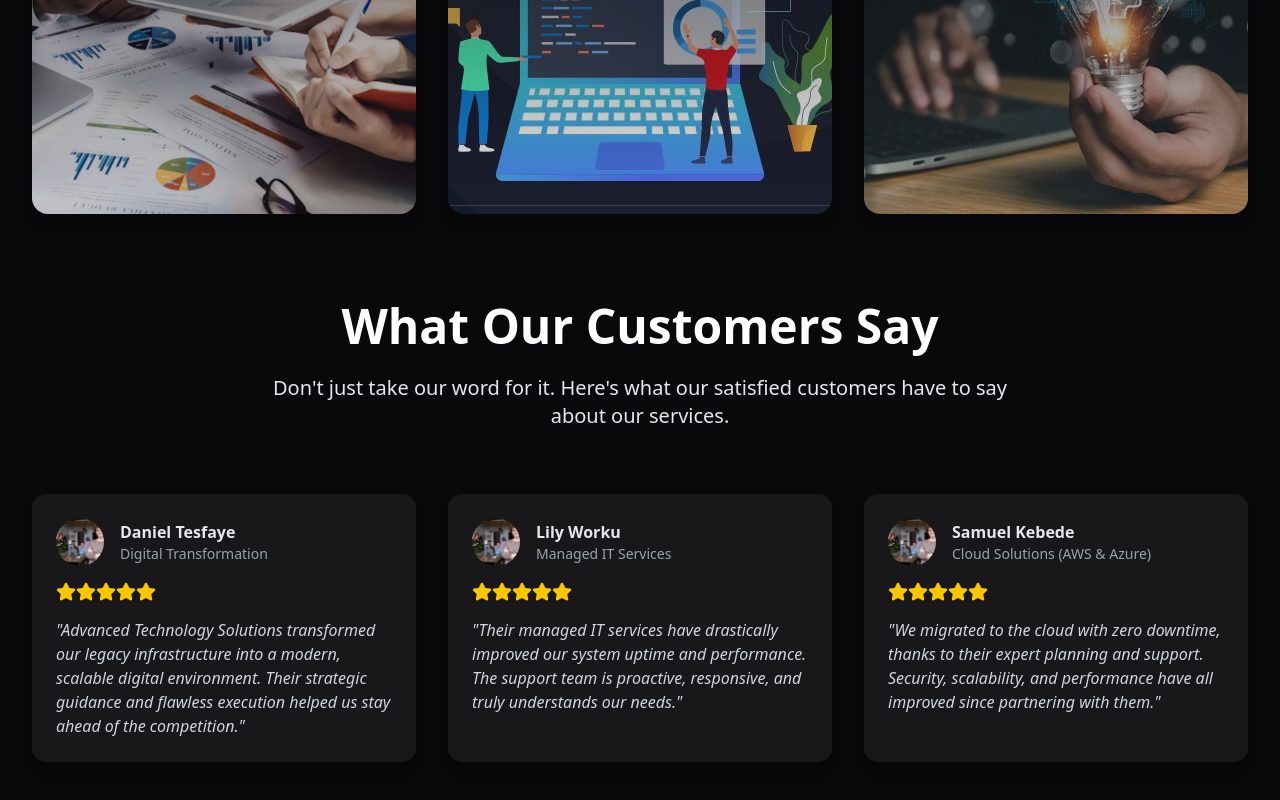
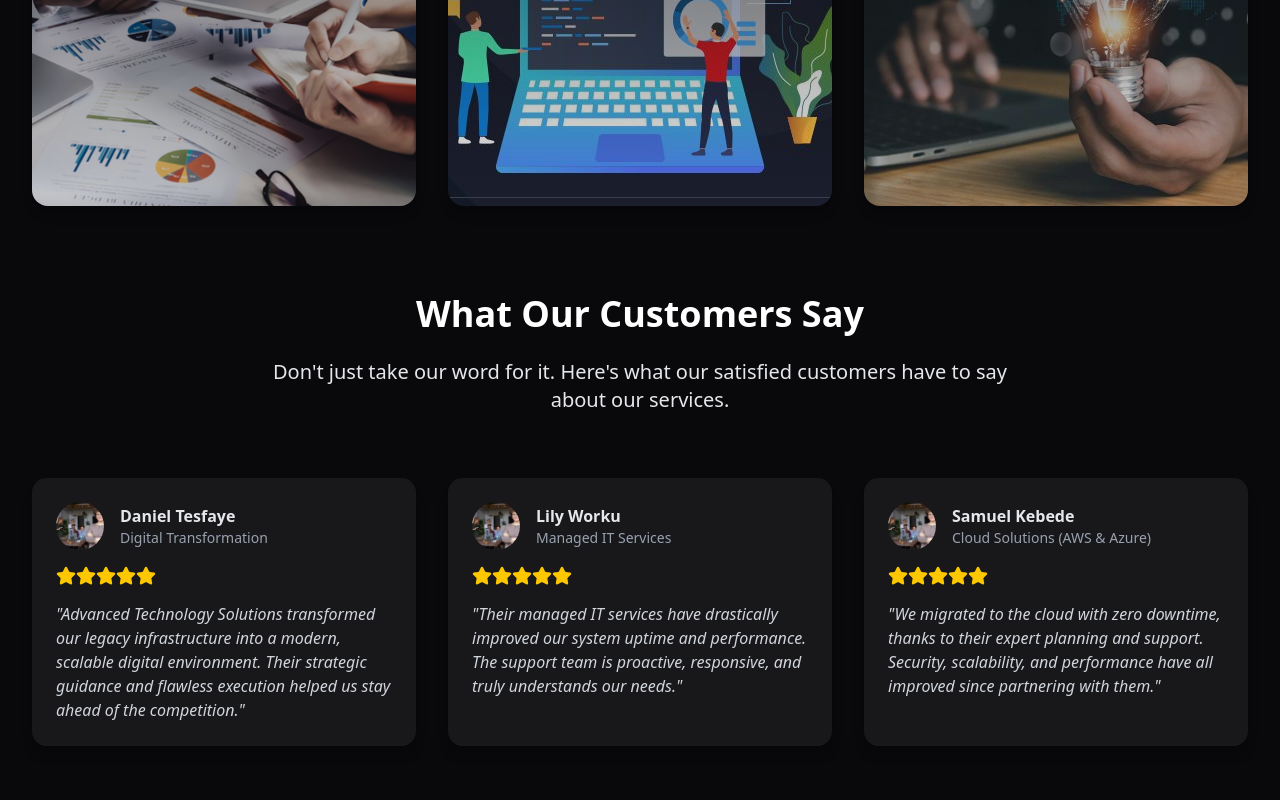
Before and after one commit to kasahun-welela/advanced-tsp-company, a Next.js app: page / in a window 1280 px wide. Shown: the part 1714-2514 px from the top of the page. Built offline with nearby package versions, Linux system fonts and the light colour scheme.

Commit message:
enhance Testimonial and SectionTitle components with framer-motion for improved animations and transitions

```diff
--- a/components/Testimonial.tsx
+++ b/components/Testimonial.tsx
@@ -1,7 +1,10 @@
+"use client";
+
 import SectionTitle from "./common/SectionTitle";
 import { Star } from "lucide-react";
 import React from "react";
 import Image from "next/image";
+import { motion, easeInOut, easeOut } from "framer-motion";
 
 function Testimonial() {
   const testimonials = [
@@ -34,23 +37,90 @@ function Testimonial() {
     },
   ];
 
+  const containerVariants = {
+    hidden: { opacity: 0 },
+    visible: {
+      opacity: 1,
+      transition: {
+        staggerChildren: 0.2,
+        delayChildren: 0.1,
+      },
+    },
+  };
+
+  const cardVariants = {
+    hidden: {
+      opacity: 0,
+      y: 30,
+      scale: 0.95,
+    },
+    visible: {
+      opacity: 1,
+      y: 0,
+      scale: 1,
+      transition: {
+        duration: 0.6,
+        ease: easeOut,
+      },
+    },
+    hover: {
+      y: -8,
+      scale: 1.02,
+      transition: {
+        duration: 0.3,
+        ease: easeInOut,
+      },
+    },
+  };
+
+  const starVariants = {
+    hidden: { opacity: 0, scale: 0 },
+    visible: (i: number) => ({
+      opacity: 1,
+      scale: 1,
+      transition: {
+        delay: i * 0.1,
+        duration: 0.3,
+        ease: easeOut,
+      },
+    }),
+  };
+
   return (
     <div className="py-12">
       <div className="container mx-auto px-4 sm:px-6 lg:px-8">
-        <div className="text-center mb-12">
+        <motion.div
+          className="text-center mb-12"
+          initial={{ opacity: 0, y: 20 }}
+          whileInView={{ opacity: 1, y: 0 }}
+          transition={{ duration: 0.6 }}
+        >
           <SectionTitle
             title="What Our Customers Say"
             description="Don't just take our word for it. Here's what our satisfied customers have to say about our services."
           />
-        </div>
+        </motion.div>
 
-        <div className="grid md:grid-cols-2 lg:grid-cols-3 gap-8 mb-12">
+        <motion.div
+          className="grid md:grid-cols-2 lg:grid-cols-3 gap-8 mb-12"
+          variants={containerVariants}
+          initial="hidden"
+          whileInView="visible"
+          viewport={{ once: true, amount: 0.3 }}
+        >
           {testimonials.map((testimonial) => (
-            <div
+            <motion.div
               key={testimonial.id}
-              className="bg-card rounded-xl shadow-lg p-6 hover:shadow-xl transition-shadow"
+              variants={cardVariants}
+              whileHover="hover"
+              className="bg-card rounded-xl shadow-lg p-6 hover:shadow-xl transition-all duration-300 cursor-pointer"
             >
-              <div className="flex items-center mb-4">
+              <motion.div
+                className="flex items-center mb-4"
+                initial={{ opacity: 0, x: -20 }}
+                whileInView={{ opacity: 1, x: 0 }}
+                transition={{ duration: 0.5, delay: 0.2 }}
+              >
                 <Image
                   src={testimonial.image}
                   alt={testimonial.name}
@@ -67,23 +137,43 @@ function Testimonial() {
                     {testimonial.service}
                   </p>
                 </div>
-              </div>
+              </motion.div>
 
-              <div className="flex mb-4">
+              <motion.div
+                className="flex mb-4"
+                initial={{ opacity: 0 }}
+                whileInView={{ opacity: 1 }}
+                transition={{ duration: 0.5, delay: 0.4 }}
+              >
                 {[...Array(testimonial.rating)].map((_, i) => (
-                  <Star
+                  <motion.div
                     key={i}
-                    className="h-5 w-5 text-yellow-400 fill-current"
-                  />
+                    custom={i}
+                    variants={starVariants}
+                    initial="hidden"
+                    whileInView="visible"
+                    whileHover={{
+                      scale: 1.2,
+                      rotate: 10,
+                      transition: { duration: 0.2 },
+                    }}
+                  >
+                    <Star className="h-5 w-5 text-yellow-400 fill-current" />
+                  </motion.div>
                 ))}
-              </div>
+              </motion.div>
 
-              <p className="text-gray-700 dark:text-gray-300 italic">
+              <motion.p
+                className="text-gray-700 dark:text-gray-300 italic"
+                initial={{ opacity: 0, y: 20 }}
+                whileInView={{ opacity: 1, y: 0 }}
+                transition={{ duration: 0.5, delay: 0.6 }}
+              >
                 {`"${testimonial.comment}"`}
-              </p>
-            </div>
+              </motion.p>
+            </motion.div>
           ))}
-        </div>
+        </motion.div>
       </div>
     </div>
   );
--- a/components/common/SectionTitle.tsx
+++ b/components/common/SectionTitle.tsx
@@ -1,3 +1,6 @@
+"use client";
+import { easeOut, motion } from "framer-motion";
+
 function SectionTitle({
   title,
   description,
@@ -5,14 +8,47 @@ function SectionTitle({
   title: string;
   description: string;
 }) {
+  const containerVariants = {
+    hidden: { opacity: 0 },
+    visible: {
+      opacity: 1,
+      transition: {
+        staggerChildren: 0.2,
+        delayChildren: 0.3,
+      },
+    },
+  };
+
+  const childVariants = {
+    hidden: { opacity: 0, y: 40 },
+    visible: {
+      opacity: 1,
+      y: 0,
+      transition: {
+        duration: 0.6,
+        ease: easeOut,
+      },
+    },
+  };
   return (
     <div className="text-center space-y-4 mb-16">
-      <h2 className="text-3xl md:text-4xl lg:text-5xl mb-6 font-bold text-gray-900 dark:text-white   ">
+      <motion.h2
+        variants={containerVariants}
+        initial="hidden"
+        animate="visible"
+        className="text-2xl md:text-3xl lg:text-4xl mb-6 font-bold text-gray-900 dark:text-white   "
+      >
         {title}
-      </h2>
-      <p className="text-xl text-gray-600 dark:text-gray-200 max-w-3xl mx-auto">
+      </motion.h2>
+      <motion.p
+        variants={childVariants}
+        initial="hidden"
+        whileInView="visible"
+        viewport={{ once: true }}
+        className="text-xl text-gray-600 dark:text-gray-200 max-w-3xl mx-auto"
+      >
         {description}
-      </p>
+      </motion.p>
     </div>
   );
 }
```
